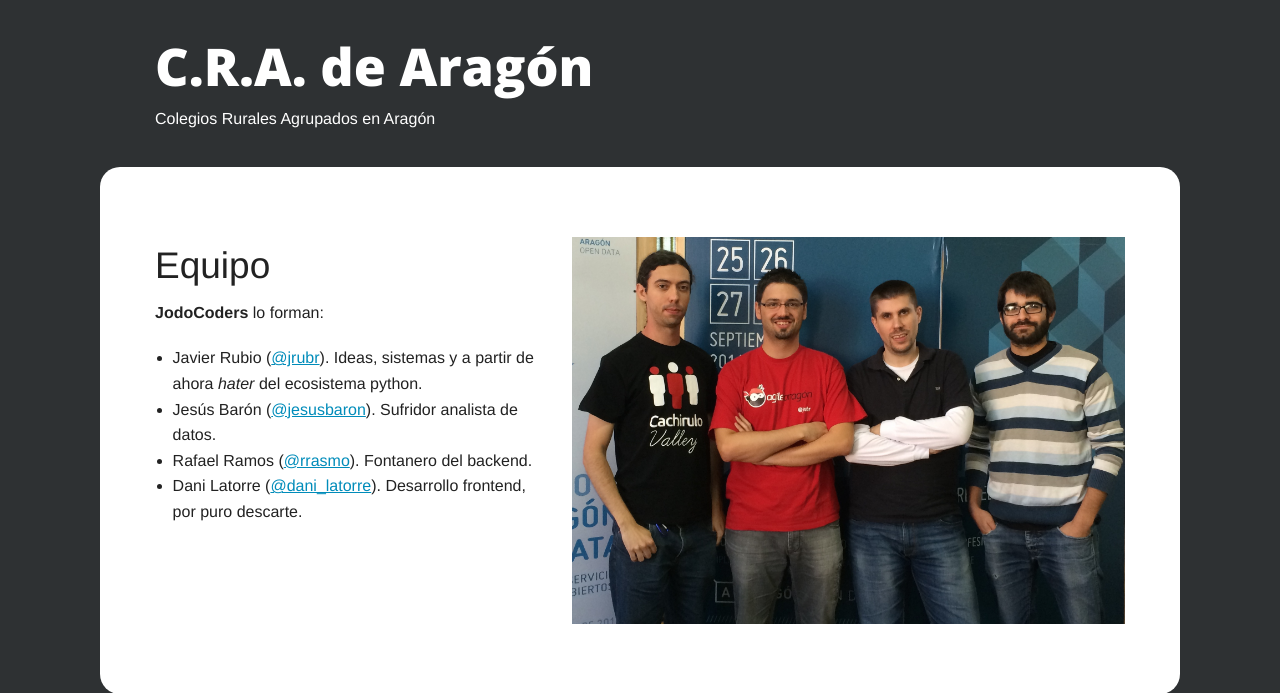
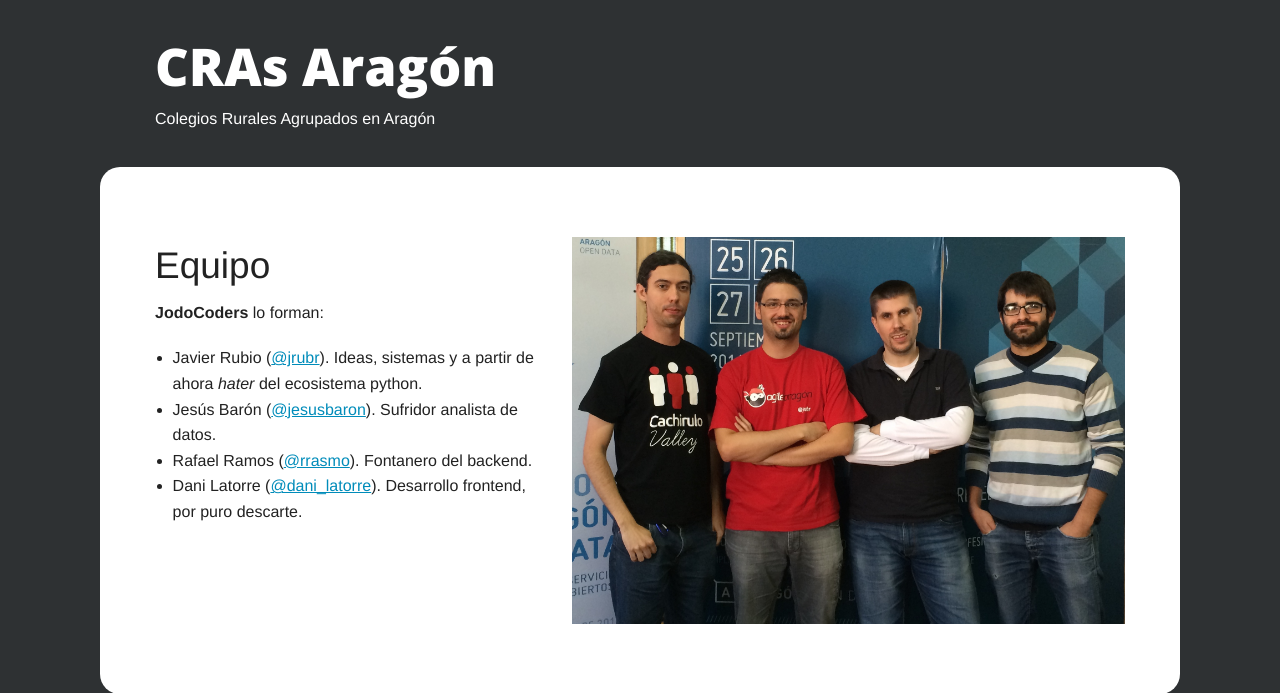
Before and after one commit to aragonopendata/JodoCoders, a Flask app: page /team in a window 1280 px wide. Shown: the top 693 px of the page. Run offline with Flask 2, Linux system fonts and the light colour scheme; parts of the project's set-up code (start-up, migrations or seed data) failed here and were passed over; some libraries are stand-ins or nearby versions.

Commit message:
title changed

```diff
--- a/templates/layout.html
+++ b/templates/layout.html
@@ -6,11 +6,11 @@
     <head>
         <meta charset="utf-8">
         <meta http-equiv="X-UA-Compatible" content="IE=edge">
-        <title>Colegios Rurales Agrupados de Aragón {% block title %}{% endblock %} . JodoCoders.</title>
+        <title>CRAs Aragón. Colegios Rurales Agrupados de Aragón {% block title %}{% endblock %} . JodoCoders.</title>
         <meta name="description" content="">
         <meta name="viewport" content="width=device-width, initial-scale=1">
 
-        <meta property="og:title" content="Colegios Rurales Agrupados de Aragón. JodoCoders" />
+        <meta property="og:title" content="CRAs Aragón. Colegios Rurales Agrupados de Aragón. JodoCoders" />
         <meta property="og:type" content="website" />
         <meta property="og:image" content="/static/img/fb-share.png" />
 
@@ -32,7 +32,7 @@
         <header>
         <div class="row">
         <div class="large-12 columns">
-        <h1><a href="/">C.R.A. de Aragón</a></h1> Colegios Rurales Agrupados en Aragón
+        <h1><a href="/">CRAs Aragón</a></h1> Colegios Rurales Agrupados en Aragón
         </div>
         </div>
         </header>
```
